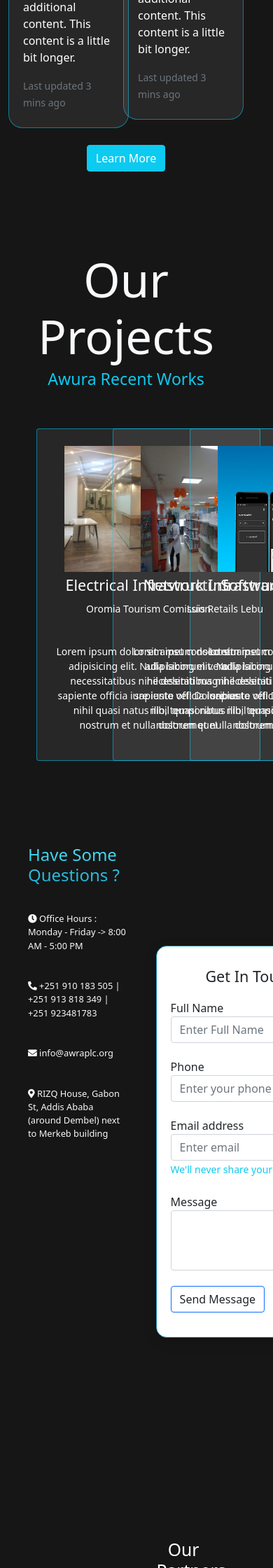
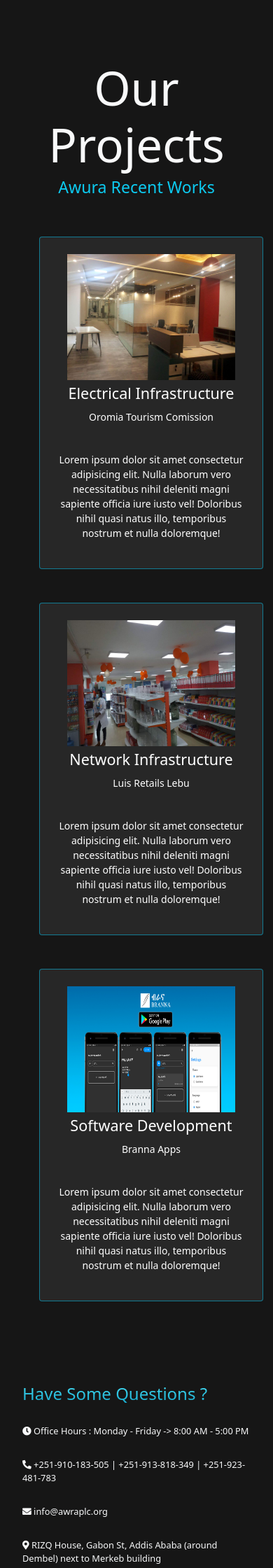
Before and after one commit to KidusAlemayehu/awura-project, a Django app: page / in a window 390 px wide; the page is wider, and only the part inside the window is pictured. Shown: the part 1880-4120 px from the top of that part at 70% size. Run offline with Django 4.2, Linux system fonts and the light colour scheme; some libraries are stand-ins or nearby versions.

Commit message:
mobile responsiveness

```diff
--- a/templates/index.html
+++ b/templates/index.html
@@ -1,4 +1,3 @@
-{%load static%}
 <!DOCTYPE html>
 <html lang="en">
 
@@ -9,8 +8,8 @@
     <link href="https://cdn.jsdelivr.net/npm/bootstrap@5.0.2/dist/css/bootstrap.min.css" rel="stylesheet" integrity="sha384-EVSTQN3/azprG1Anm3QDgpJLIm9Nao0Yz1ztcQTwFspd3yD65VohhpuuCOmLASjC" crossorigin="anonymous">
     <link href="https://cdnjs.cloudflare.com/ajax/libs/font-awesome/5.15.4/css/all.min.css" rel="stylesheet" />
     <link rel="stylesheet" href="https://cdn.jsdelivr.net/npm/bootstrap-icons@1.10.2/font/bootstrap-icons.css" integrity="sha384-b6lVK+yci+bfDmaY1u0zE8YYJt0TZxLEAFyYSLHId4xoVvsrQu3INevFKo+Xir8e" crossorigin="anonymous">
-    <link rel="stylesheet" href="{%static "css/flexboxgrid-6.3.1/css/flexboxgrid.css"%}" type="text/css">
-    <link rel="stylesheet" href="{%static "css/main.css"%}">
+    <link rel="stylesheet" href="flexboxgrid-6.3.1/css/flexboxgrid.css" type="text/css">
+    <link rel="stylesheet" href="main.css">
     <title>Awura</title>
 </head>
 
@@ -23,7 +22,7 @@
             <!-- <div class="row"> -->
             <div class="container">
                 <div class="row">
-                    <a class="navbar-brand" href="#"> <img src="{%static "imgs/awuralogo2.svg"%}" alt="" style="width:70px;height:70px;"> AWURA</a>
+                    <a class="navbar-brand" href="#"> <img src="./awuralogo2.svg" alt="" style="width:70px;height:70px;"> AWURA</a>
                 </div>
                 <div class="navbar-collapse" id="navbarExample01">
 
@@ -54,7 +53,7 @@
             <!-- </div> -->
             <!-- </div> -->
         </nav>
-        <div class="section-showcase" style="    background-image: linear-gradient(rgba(0, 0, 0, 0.75), rgba(0, 0, 0, 0.75)), url('{%static "imgs/background.jpeg"%}')">
+        <div class="section-showcase">
             <div class="container-fluid">
                 <div class="row middle-xs middle-sm middle-md middle-lg">
                     <div class="start col-xs-12 col-sm-12 col-md-1 col-lg-1 col-xl-1">
@@ -76,34 +75,35 @@
                             </li>
                         </ul>
                     </div>
-                    <div class="col-xs-11 col-sm-11 col-md-11 col-lg-11">
+                    <div class="col-xs-12 col-sm-12 col-md-11 col-lg-11">
                         <div class="slide_container">
                             <div class="slideitem slideitem--selected home_slider">
                                 <div class="row">
-                                    <div class="col-xs-7 col-sm-7 col-md-7 col-lg-7" id="content">
+                                    <div class="col-xs-12 col-sm-12 col-md-7 col-lg-7" id="content">
                                         <h1 class="text-light"> Welcome To <span class="">AWURA</span> Computing PLC</h1>
                                         <p class="text-light">Where You Can find what you want for your ride with the finest vehicles for the timeline you wanted Lorem ipsum dolor sit amet consectetur adipisicing elit. Officiis magnam cumque dolor illum, vel numquam harum
                                             consequatur in quasi tenetur velit odio doloribus aperiam quas, sint cum exercitationem sunt necessitatibus? Lorem ipsum dolor sit amet consectetur adipisicing elit. Assumenda quos quam veritatis, dicta nobis
                                             nam ad at numquam iure animi nostrum laborum ex saepe quis tempora commodi nihil sit quod.</p>
                                         <div class="row">
-                                            <div class="col-md-6 col-lg-6">
+                                            <div class="col-xs-6 col-sm-6 col-md-6 col-lg-6">
+                                                <button class="btn btn-info">About Us</button>
+                                            </div>
+                                            <div class="col-xs-6 col-sm-6 col-md-6 col-lg-6">
                                                 <button class="btn btn-primary">Contact Us</button>
                                             </div>
                                         </div>
                                     </div>
-                                    <div class="end col-xs-5 col-sm-5 col-md-5 col-lg-5" id="logocontent">
-                                        <img src="{%static "imgs/awuralogo2.svg"%}" class="rotate linear infinite" alt="">
+                                    <div class="end col-md-5 col-lg-5" id="logocontent">
+                                        <img src="./awuralogo2.svg" class="rotate linear infinite" alt="">
                                     </div>
                                 </div>
                             </div>
                             <div class="slideitem service_slider">
                                 <div class="row middle-xs middle-sm middle-md middle-lg">
-                                    <div class="col-xs-12 col-sm-12 col-md-12 col-lg-12 center-xs center-sm center-md center-lg" id="content">
-                                        <h2 class="text-info">Our Services</h2>
+                                    <div class="service-heading text-center">
+                                        <h1 class="text-info">Our Services</h1>
                                     </div>
-                                </div>
-                                <div class="row middle-xs middle-sm middle-md middle-lg">
-                                    <div class="col-6">
+                                    <div class="col-xs-12 col-sm-12 col-md-6 col-lg-6">
                                         <div class="row justify-content-center">
                                             <div class="card-transparent">
                                                 <div class="row">
@@ -121,7 +121,7 @@
                                             </div>
                                         </div>
                                     </div>
-                                    <div class="col-6">
+                                    <div class="col-xs-12 col-sm-12 col-md-6 col-lg-6">
                                         <div class="row justify-content-center">
                                             <div class="card-transparent">
                                                 <div class="row">
@@ -139,7 +139,7 @@
                                             </div>
                                         </div>
                                     </div>
-                                    <div class="col-6">
+                                    <div class="col-xs-12 col-sm-12 col-md-6 col-lg-6">
                                         <div class="row justify-content-center">
                                             <div class="card-transparent">
                                                 <div class="row">
@@ -157,7 +157,7 @@
                                             </div>
                                         </div>
                                     </div>
-                                    <div class="col-6">
+                                    <div class="col-xs-12 col-sm-12 col-md-6 col-lg-6">
                                         <div class="row justify-content-center">
                                             <div class="card-transparent">
                                                 <div class="row">
@@ -190,9 +190,9 @@
                                             <h3 class="text-info">Awura Recent Works</h3>
                                         </div>
                                         <div class="row my-3 justify-content-center">
-                                            <div class="col-4 center-xs center-sm center-md center-lg">
+                                            <div class="col-xs-12 col-sm-12 col-md-4 col-lg-4 center-xs center-sm center-md center-lg">
                                                 <div class="card-transparent rounded">
-                                                    <embed src="{%static "imgs/OTC.jpg"%}" class="mt-3" height="180" frameborder="0" type="">
+                                                    <embed src="OTC.jpg" class="mt-3" height="180" frameborder="0" type="">
                                                     <div class="card-title">
                                                         <h4>Electrical Infrastructure</h4>
                                                         <p>Oromia Tourism Comission</p>
@@ -204,9 +204,9 @@
                                                     </div>
                                                 </div>
                                             </div>
-                                            <div class="col-4 center-xs center-sm center-md center-lg">
+                                            <div class="col-xs-12 col-sm-12 col-md-4 col-lg-4 center-xs center-sm center-md center-lg">
                                                 <div class="card-transparent rounded">
-                                                    <embed src="{%static "imgs/luis.jpeg"%}" class="mt-3" height="180" frameborder="0" type="">
+                                                    <embed src="luis.jpeg" class="mt-3" height="180" frameborder="0" type="">
                                                     <div class="card-title">
                                                         <h4>Network Infrastructure</h4>
                                                         <p>Luis Retails Lebu</p>
@@ -218,9 +218,9 @@
                                                     </div>
                                                 </div>
                                             </div>
-                                            <div class="col-4 center-xs center-sm center-md center-lg">
+                                            <div class="col-xs-12 col-sm-12 col-md-4 col-lg-4 center-xs center-sm center-md center-lg">
                                                 <div class="card-transparent rounded">
-                                                    <embed src="{%static "imgs/branna.jpg"%}" class="mt-3" height="180" frameborder="0" type="">
+                                                    <embed src="branna.jpg" class="mt-3" height="180" frameborder="0" type="">
                                                     <div class="card-title">
                                                         <h4>Software Development</h4>
                                                         <p>Branna Apps</p>
@@ -239,45 +239,25 @@
                                 </div>
                             </div>
                             <div class="slideitem contact_slider">
-                                <div class="row middle-xs middle-sm middle-md middle-lg">
-                                    <div class="col-xs-7 col-sm-7 col-md-7 col-lg-7" id="content">
-                                        <h1 class="text-light mb-3 p-2"> Have Some Questions ? </h1>
-                                        <p class="text-light mb-3 p-2"><i class="fas fa-clock"></i> Office Hours : Monday - Friday -> 8:00 AM - 5:00 PM </p>
+                                <div class="row middle-xs middle-sm middle-md middle-lg justify-content-center">
+                                    <div class="col-xs-12 col-sm-12 col-md-7 col-lg-7" id="content">
+                                        <h1 class="text-light mb-3"> Have Some Questions ? </h1>
+                                        <p class="text-light mb-3"><i class="fas fa-clock"></i> Office Hours : Monday - Friday -> 8:00 AM - 5:00 PM </p>
                                         <br>
-                                        <p class="text-light mb-3 p-2">
-                                            <i class="fas fa-phone-alt"></i> +251 910 183 505 | +251 913 818 349 | +251 923481783</p>
+                                        <p class="text-light mb-3">
+                                            <i class="fas fa-phone-alt"></i> +251-910-183-505 | +251-913-818-349 | +251-923-481-783</p>
                                         <br>
-                                        <p class="text-light mb-3 p-2">
+                                        <p class="text-light mb-3">
                                             <i class="fas fa-envelope"></i> info@awraplc.org</p>
                                         <br>
-                                        <p class="text-light mb-3 p-2"><i class="fas fa-map-marker-alt"></i> RIZQ House, Gabon St, Addis Ababa (around Dembel) next to Merkeb building</p>
+                                        <p class="text-light mb-3"><i class="fas fa-map-marker-alt"></i> RIZQ House, Gabon St, Addis Ababa (around Dembel) next to Merkeb building</p>
                                         <div class="mapouter">
                                             <div class="gmap_canvas"><iframe class="gmap_iframe" frameborder="0" scrolling="no" marginheight="0" marginwidth="0" src="https://maps.google.com/maps?width=600&amp;height=400&amp;hl=en&amp;q= RIZQ House, Gabon St, Addis Ababa (around Dembel) next to Merkeb building&amp;t=&amp;z=14&amp;ie=UTF8&amp;iwloc=B&amp;output=embed"></iframe>
                                                 <!-- <a href="https://formatjson.org/">format json</a> -->
                                             </div>
-                                            <style>
-                                                .mapouter {
-                                                    position: relative;
-                                                    text-align: right;
-                                                    width: 600px;
-                                                    height: 400px;
-                                                }
-
-                                                .gmap_canvas {
-                                                    overflow: hidden;
-                                                    background: none!important;
-                                                    width: 600px;
-                                                    height: 400px;
-                                                }
-
-                                                .gmap_iframe {
-                                                    width: 600px!important;
-                                                    height: 300px!important;
-                                                }
-                                            </style>
                                         </div>
                                     </div>
-                                    <div class="col-xs-5 col-sm-5 col-md-5 col-lg-5" id="content">
+                                    <div class="col-xs-12 col-sm-12 col-md-5 col-lg-5" id="content">
                                         <div class="card">
                                             <form class="p-2">
                                                 <div class="text-center">
@@ -301,7 +281,7 @@
                                                     <textarea class="form-control" id="exampleFormControlTextarea1" rows="3"></textarea>
                                                 </div>
                                                 <div class="form-group">
-                                                    <button type="submit" class="btn btn-outline-primary rounded-5 text-dark">Send Message</button>
+                                                    <button type="submit" class="btn btn-primary">Send Message</button>
                                                 </div>
 
                                             </form>
@@ -310,8 +290,8 @@
                                 </div>
                             </div>
                             <div class="slideitem about_slider">
-                                <div class="row">
-                                    <div class="col-xs-7 col-sm-7 col-md-7 col-lg-7" id="content">
+                                <div class="row justify-content-center">
+                                    <div class="col-xs-12 col-sm-12 col-md-7 col-lg-7" id="content">
                                         <div class="row">
                                             <h1 class="text-light"> About <span class="">AWURA</span> Computing PLC
                                                 <hr>
@@ -321,7 +301,7 @@
                                             <p class="text-light">Awura is a technology firm working on different areas like Software development, Networking and Electrical infrastructure works.</p>
                                         </div>
                                         <div class="row description">
-                                            <div class="col-xs-6 col-sm-6 col-md-6 col-lg-6">
+                                            <div class="col-xs-12 col-sm-12 col-md-6 col-lg-6">
                                                 <h4 class="text-info">About Our Software Team
                                                     <hr>
                                                 </h4>
@@ -331,7 +311,7 @@
                                                 <p><span class="badge rounded-pill bg-info">Flutter</span>|<span class="badge rounded-pill bg-primary">Android Studio</span></p>
 
                                             </div>
-                                            <div class="col-xs-6 col-sm-6 col-md-6 col-lg-6">
+                                            <div class="col-xs-12 col-sm-12 col-md-6 col-lg-6">
                                                 <div class="row mb-2">
                                                     <h4 class="text-info">
                                                         About Our Electricals Team
@@ -353,14 +333,14 @@
                                             </div>
                                         </div>
                                     </div>
-                                    <div class="col-xs-4 col-sm-4 col-md-4 col-lg-4">
+                                    <div class="col-xs-12 col-sm-12 col-md-4 col-lg-4">
                                         <div class="about-values-heading">
                                             <h2 class="text-center">Our Partners</h2>
                                         </div>
                                         <div class="card-transparent">
                                             <div class="row">
-                                                <div class="center-xs center-sm center-md center-lg middle-xs middle-sm middle-md middle-lg col-md-4">
-                                                    <img src="{%static "imgs/ellis.png"%}" class="img-fluid rounded-start id" alt="...">
+                                                <div class="col-md-4 center-xs center-sm center-md center-lg middle-xs middle-sm middle-md middle-lg">
+                                                    <img src="./ellis.png" class="img-fluid rounded-start id" alt="...">
                                                     <!-- <h2 class="rounded-start id">03</h2> -->
                                                 </div>
                                                 <div class="col-md-8">
@@ -375,7 +355,7 @@
                                         <div class="card-transparent">
                                             <div class="row">
                                                 <div class="center-xs center-sm center-md center-lg middle-xs middle-sm middle-md middle-lg col-md-4">
-                                                    <img src="{%static "imgs/icco.png"%}" class="img-fluid rounded-start id" alt="...">
+                                                    <img src="./icco.png" class="img-fluid rounded-start id" alt="...">
                                                     <!-- <h2 class="rounded-start id">03</h2> -->
                                                 </div>
                                                 <div class="col-md-8">
@@ -390,7 +370,7 @@
                                         <div class="card-transparent">
                                             <div class="row">
                                                 <div class="center-xs center-sm center-md center-lg middle-xs middle-sm middle-md middle-lg col-md-4">
-                                                    <img src="{%static "imgs/rixos.png"%}" class="img-fluid rounded-start id" alt="...">
+                                                    <img src="./rixos.png" class="img-fluid rounded-start id" alt="...">
                                                     <!-- <h2 class="rounded-start id">03</h2> -->
                                                 </div>
                                                 <div class="col-md-8">
@@ -398,6 +378,8 @@
                                                         <h5 class="card-title">RIXOS Trading PLC, Ethiopia</h5>
                                                         <p class="card-text"><small class="text-info">Ozan Semerci, General Manager</small></p>
                                                         <p class="card-text">We highly recommend Awura computing PLC to anyone requiring a new networking related hardware and systems who seeks neat installation.</p>
+                                                        <br>
+                                                        <p></p>
                                                     </div>
                                                 </div>
                                             </div>
@@ -414,5 +396,5 @@
     </header>
 
     <!--Main Navigation-->
-    <script src="{%static "js/slide.js"%}"></script>
+    <script src="./slide.js"></script>
 </body>
```
